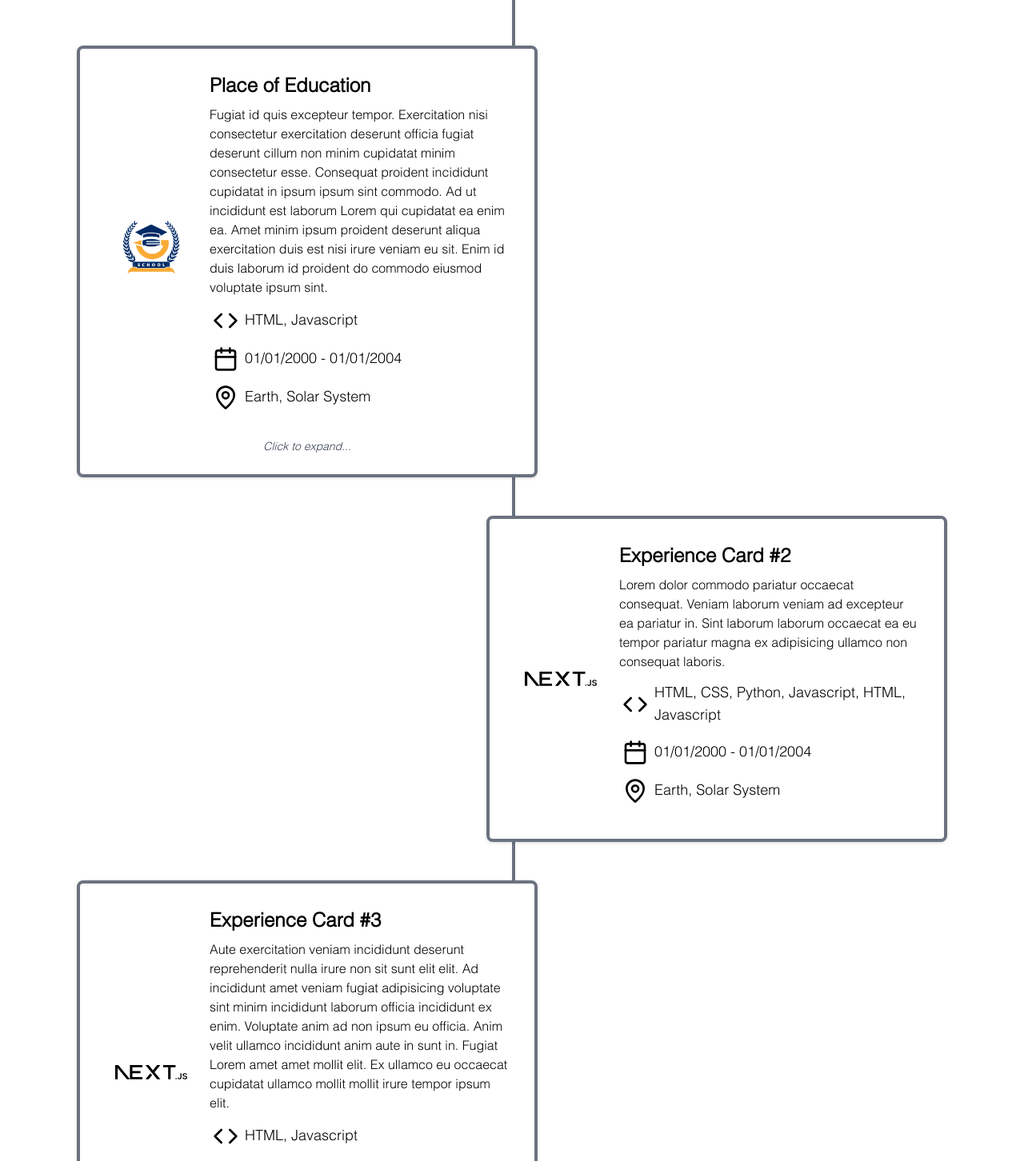
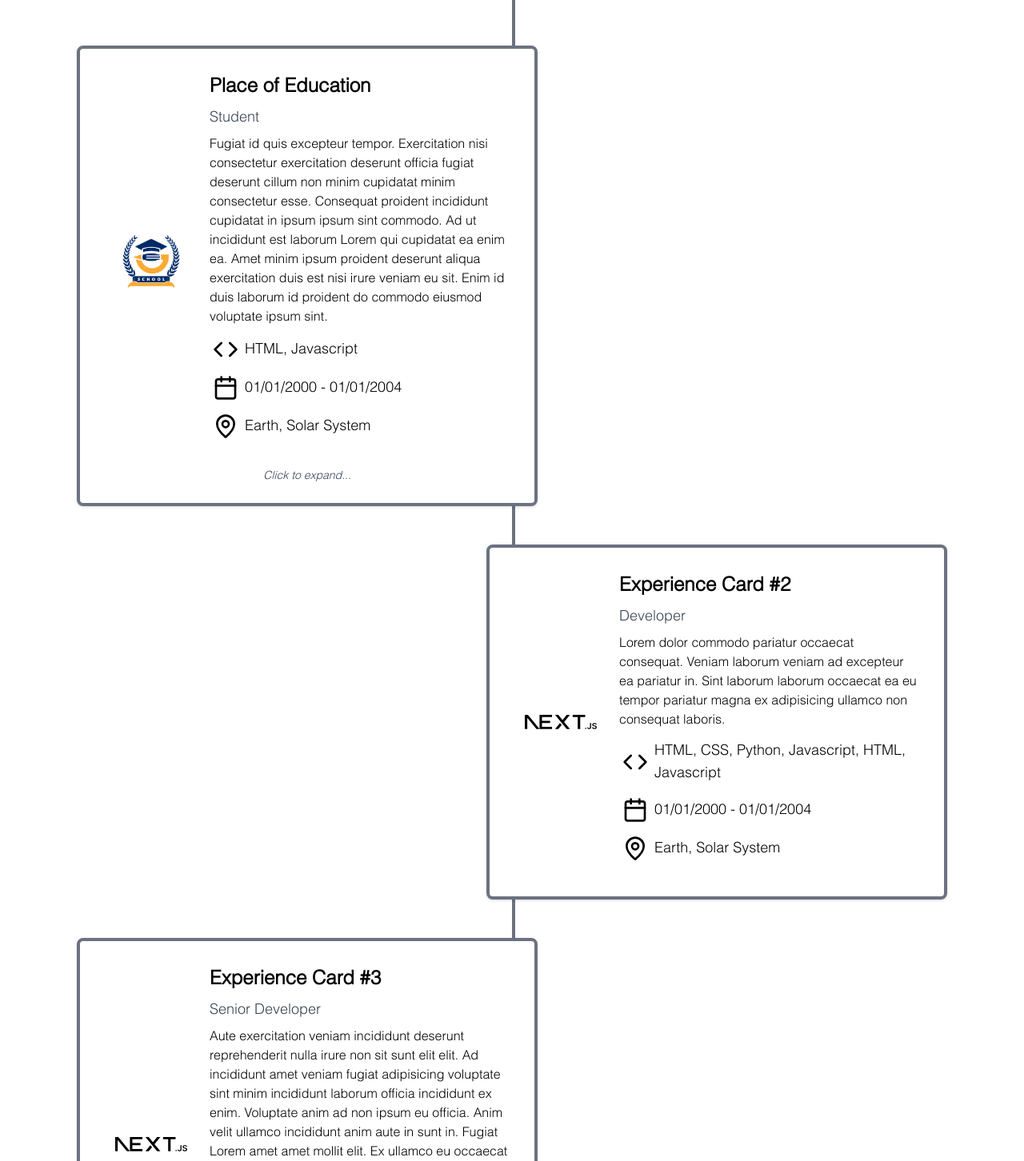
Before and after one commit to hrobb/personalSiteBase, a Next.js app: page /experience in a window 1280 px wide. Shown: the part 380-1832 px from the top of the page at 80% size. Built offline with nearby package versions, Linux system fonts and the light colour scheme.

Commit message:
Added position to experience cards

```diff
--- a/app/data.json
+++ b/app/data.json
@@ -61,6 +61,7 @@
 			{
 				"id": 2,
 				"title": "Place of Education",
+				"position": "Student",
 				"imgSrc": "/images/school.png",
 				"altText": "Filler logo?",
 				"skillsUsed": "HTML, Javascript",
@@ -82,6 +83,7 @@
 			{
 				"id": 3,
 				"title": "Experience Card #2",
+				"position": "Developer",
 				"imgSrc": "/next.svg",
 				"altText": "Filler logo?",
 				"skillsUsed": "HTML, CSS, Python, Javascript, HTML, Javascript",
@@ -99,6 +101,7 @@
 			{
 				"id": 4,
 				"title": "Experience Card #3",
+				"position": "Senior Developer",
 				"imgSrc": "/next.svg",
 				"altText": "Filler logo?",
 				"skillsUsed": "HTML, Javascript",
--- a/app/experience/page.tsx
+++ b/app/experience/page.tsx
@@ -30,6 +30,7 @@ export default function Experience() {
 						index={index}
 						orientation={index % 2 == 0 ? 'left' : 'right'}
 						title={card.title}
+						position={card.position}
 						imgSrc={card.imgSrc}
 						altText={card.altText}
 						skillsUsed={card.skillsUsed}
--- a/app/ui/experience/experienceCard.tsx
+++ b/app/ui/experience/experienceCard.tsx
@@ -9,6 +9,7 @@ export default function ExperienceCard({
 	index,
 	orientation,
 	title,
+	position,
 	imgSrc,
 	altText,
 	skillsUsed,
@@ -20,6 +21,7 @@ export default function ExperienceCard({
 	index: number,
 	orientation: 'left' | 'right',
 	title: string,
+	position?: string,
 	imgSrc: string,
 	altText: string,
 	skillsUsed: string,
@@ -73,6 +75,7 @@ export default function ExperienceCard({
 					</div>
 					<div className="md:w-3/4 p-2">
 						<h1 className='text-2xl font-bold pb-2'>{title}</h1>
+						<h2 className='text-lg text-gray-700 pb-2'>{position}</h2>
 						<div className='pb-2'>
 							<p>{shortText}</p>
 						</div>
```
